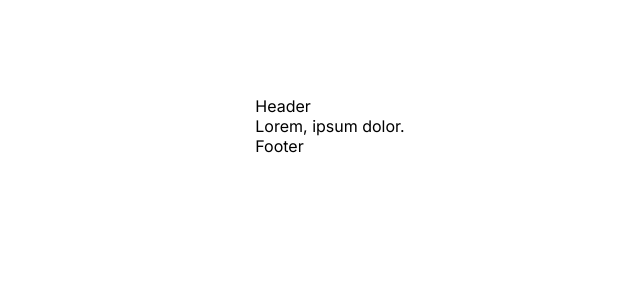
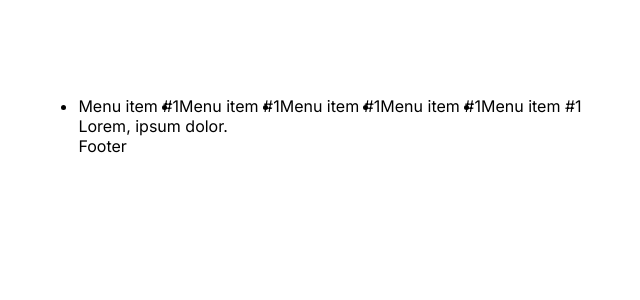
Before and after one commit to sjoerdvermeijden/aviva-solutions, a Next.js app: page / in a window 1280 px wide. Shown: the top 300 px of the page, without its empty margins (310-950 px from the left). Built offline with nearby package versions, Linux system fonts and the light colour scheme.

Commit message:
Adds styling for the navigation

```diff
--- a/src/components/Header/Header.tsx
+++ b/src/components/Header/Header.tsx
@@ -1,10 +1,14 @@
 import React from 'react'
+
+import Navigation from '../Navigation/Navigation'
 
 type Props = {}
 
 function Header({ }: Props) {
     return (
-        <div>Header</div>
+        <>
+            <Navigation />
+        </>
     )
 }
 
--- a/src/components/Navigation/Navigation.module.scss
+++ b/src/components/Navigation/Navigation.module.scss
@@ -0,0 +1,7 @@
+.navigation {
+    display: flex;
+
+    &__item {
+
+    }
+}
--- a/src/components/Navigation/Navigation.tsx
+++ b/src/components/Navigation/Navigation.tsx
@@ -1,16 +1,18 @@
 import React from 'react'
+
+import styles from './Navigation.module.scss'
 
 type Props = {}
 
 function Navigation({ }: Props) {
     return (
         <div>
-            <ul>
-                <li>Menu item #1</li>
-                <li>Menu item #2</li>
-                <li>Menu item #3</li>
-                <li>Menu item #4</li>
-                <li>Shopping cart</li>
+            <ul className={styles.navigation}>
+                <li className={styles.navigation__item}>Menu item #1</li>
+                <li className={styles.navigation__item}>Menu item #1</li>
+                <li className={styles.navigation__item}>Menu item #1</li>
+                <li className={styles.navigation__item}>Menu item #1</li>
+                <li className={styles.navigation__item}>Menu item #1</li>
             </ul>
         </div>
     )
--- a/src/styles/globals.css
+++ b/src/styles/globals.css
@@ -1,68 +1,3 @@
-:root {
-  --max-width: 1100px;
-  --border-radius: 12px;
-  --font-mono: ui-monospace, Menlo, Monaco, "Cascadia Mono", "Segoe UI Mono",
-    "Roboto Mono", "Oxygen Mono", "Ubuntu Monospace", "Source Code Pro",
-    "Fira Mono", "Droid Sans Mono", "Courier New", monospace;
-
-  --foreground-rgb: 0, 0, 0;
-  --background-start-rgb: 214, 219, 220;
-  --background-end-rgb: 255, 255, 255;
-
-  --primary-glow: conic-gradient(from 180deg at 50% 50%,
-      #16abff33 0deg,
-      #0885ff33 55deg,
-      #54d6ff33 120deg,
-      #0071ff33 160deg,
-      transparent 360deg);
-  --secondary-glow: radial-gradient(rgba(255, 255, 255, 1),
-      rgba(255, 255, 255, 0));
-
-  --tile-start-rgb: 239, 245, 249;
-  --tile-end-rgb: 228, 232, 233;
-  --tile-border: conic-gradient(#00000080,
-      #00000040,
-      #00000030,
-      #00000020,
-      #00000010,
-      #00000010,
-      #00000080);
-
-  --callout-rgb: 238, 240, 241;
-  --callout-border-rgb: 172, 175, 176;
-  --card-rgb: 180, 185, 188;
-  --card-border-rgb: 131, 134, 135;
-}
-
-@media (prefers-color-scheme: dark) {
-  :root {
-    --foreground-rgb: 255, 255, 255;
-    --background-start-rgb: 0, 0, 0;
-    --background-end-rgb: 0, 0, 0;
-
-    --primary-glow: radial-gradient(rgba(1, 65, 255, 0.4), rgba(1, 65, 255, 0));
-    --secondary-glow: linear-gradient(to bottom right,
-        rgba(1, 65, 255, 0),
-        rgba(1, 65, 255, 0),
-        rgba(1, 65, 255, 0.3));
-
-    --tile-start-rgb: 2, 13, 46;
-    --tile-end-rgb: 2, 5, 19;
-    --tile-border: conic-gradient(#ffffff80,
-        #ffffff40,
-        #ffffff30,
-        #ffffff20,
-        #ffffff10,
-        #ffffff10,
-        #ffffff80);
-
-    --callout-rgb: 20, 20, 20;
-    --callout-border-rgb: 108, 108, 108;
-    --card-rgb: 100, 100, 100;
-    --card-border-rgb: 200, 200, 200;
-  }
-}
-
 * {
   box-sizing: border-box;
   padding: 0;
```
